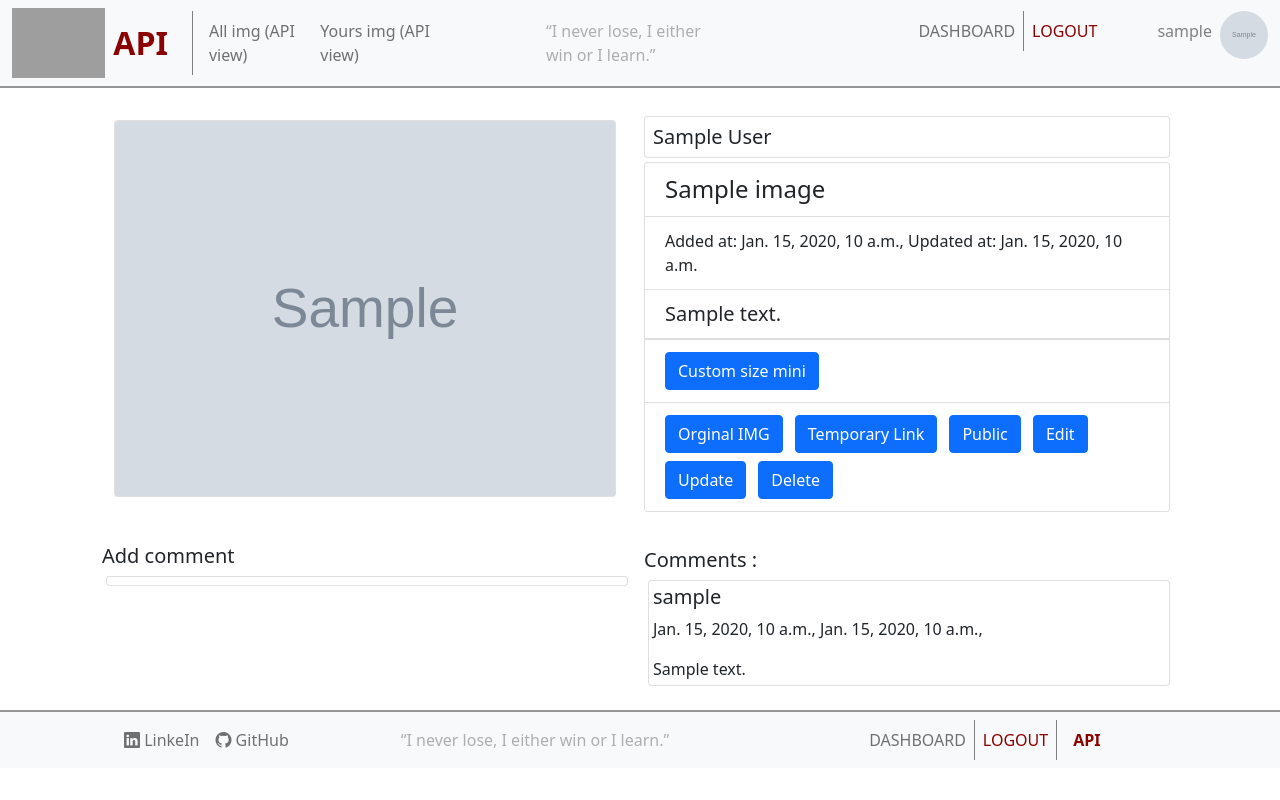
After one commit to annnevvv/mr_bean, a Django app: page /images/image/1/ in a window 1280 px wide. The commit adds this page. Run offline with Django 4.2, Linux system fonts and the light colour scheme; a user stored in the database is signed in; tables that the repository leaves empty hold one stand-in row (values such as "Sample post"); grey boxes marked "Sample" are stand-in pictures; grey boxes are pictures that could not be loaded.

Commit message:
rest code to crud for Image model and dedicated views & templates

```diff
--- a/image_app/models.py
+++ b/image_app/models.py
@@ -1,6 +1,6 @@
 from django.db import models
 from django.contrib.auth.models import User
-from django.core.validators import MinValueValidator, MaxValueValidator
+from django.core.validators import MinValueValidator, MinLengthValidator, MaxValueValidator, MaxLengthValidator
 
 
 def user_uploaded_image_path(instance, filename):
@@ -27,9 +27,9 @@ class ImageComment(models.Model):
     published_at = models.DateTimeField(auto_now_add=True)
     updated_at = models.DateTimeField(auto_now=True)
     text = models.TextField(validators=[
-        MinValueValidator(
+        MinLengthValidator(
             limit_value=30, message="The text must contain at least 30 characters."),
-        MaxValueValidator(
+        MaxLengthValidator(
             limit_value=3000, message="The text cannot exceed 3000 characters."),
     ]
     )
--- /dev/null
+++ b/image_app/templates/image_app/image_detail.html
@@ -0,0 +1,98 @@
+{% extends "base.html" %} {% load static %} {% load customtags %} {% comment %}
+{% endcomment %} {% block content %}
+
+<article class="container">
+  <section class="d-flex flex-wrap m-3">
+    <div class="col">
+      <div class="card m-3">
+        <img
+          class="card-img-top"
+          src="{{ image_instance.image_file.url }}"
+          alt="{{ image_instance.title }}"
+        />
+      </div>
+    </div>
+
+    <div class="col m-2">
+      <div class="card m-1">
+        <h5 class="card-title m-2">{{ user_profile.tier }}</h5>
+      </div>
+
+      <div class="card m-1">
+        <ul class="list-group list-group-flush">
+          <li class="list-group-item">
+            <h4 class="card-title m-1">{{ image_instance.title }}</h4>
+          </li>
+          <li class="list-group-item">
+            <p class="card-text m-1">
+              Added at: {{ image_instance.uploaded_at }}, Updated at:
+              {{image_instance.updated_date }}
+            </p>
+          </li>
+          <li class="list-group-item">
+            <h5 class="card-title m-1">
+              {{ image_instance.short_description }}
+            </h5>
+          </li>
+        </ul>
+        <ul class="list-group list-group-flush">
+          <li class="list-group-item">
+            {% for mini in user_profile.tier.mini_size.all %}
+            <a href="#" class="btn btn-primary m-1"
+              >{{mini.height}}x{{mini.width}}</a
+            >
+            {% endfor %}<a href="#" class="btn btn-primary m-1"
+              >Custom size mini</a
+            >
+          </li>
+
+          <li class="list-group-item">
+            <a href="#" class="btn btn-primary m-1">Orginal IMG</a>
+            <a href="#" class="btn btn-primary m-1">Temporary Link</a>
+
+            <a href="#" class="btn btn-primary m-1">Public</a>
+            <a href="#" class="btn btn-primary m-1">Edit</a>
+            <a
+              href="{% url 'image_app:image_update' pk=image_instance.pk %}"
+              class="btn btn-primary m-1"
+              >Update</a
+            >
+
+            <a
+              href="{% url 'image_app:image_delete' pk=image_instance.pk %}"
+              class="btn btn-primary m-1"
+              >Delete</a
+            >
+          </li>
+        </ul>
+      </div>
+    </div>
+  </section>
+  <section class="d-flex flex-wrap m-3">
+    <div class="col">
+      <div class="m-1">
+        <h5>Add comment</h5>
+        <div class="card p-1 m-1"></div>
+      </div>
+    </div>
+
+    <div class="col m-1">
+      <div class="m-1">
+        <h5>Comments :</h5>
+
+        {% for comment in image_comments %}
+
+        <div class="card p-1 m-1">
+          <h5>{{comment.user}}</h5>
+          <p class="card-text">
+            {{comment.published_at}}, {{comment.updated_at}},
+          </p>
+          <p class="card-text">{{comment.text}}</p>
+        </div>
+        {% endfor %}
+      </div>
+    </div>
+  </section>
+</article>
+
+{% endblock %}
--- a/image_app/urls.py
+++ b/image_app/urls.py
@@ -1,14 +1,30 @@
 from django.urls import path
 
-from .views import ImageFormView, SuccessView, GenerateExpiringLinkView, generate_thumbnail
+from .views import ImageFormView, SuccessView, GenerateExpiringLinkView, generate_thumbnail, ImageDetailView, ImageUpdateView, ImageDeleteView
+
 
 app_name = 'image_app'
 
 urlpatterns = [
+
+    # CRUD
     path('form_upload_img', ImageFormView.as_view(), name='form-upload-img'),
-    path('success', SuccessView.as_view(),
-         name='success'),
+    path('image/<int:pk>/update/', ImageUpdateView.as_view(),
+         name='image_update'),
+    path('image/<int:pk>/delete/', ImageDeleteView.as_view(),
+         name='image_delete'),
+
+
+    # DETAIL
+    path('image/<int:pk>/', ImageDetailView.as_view(), name='image_detail'),
+
+    # THUMBNAIL GENERATE
     path('generate-thumbnail', generate_thumbnail, name='generate-thumbnail'),
     path('generate_expiring_link/<int:image_id>/<int:th_time>',
          GenerateExpiringLinkView.as_view()),
+
+    # OTHER
+    path('success', SuccessView.as_view(),
+         name='success'),
+
 ]
--- a/image_app/views.py
+++ b/image_app/views.py
@@ -1,20 +1,25 @@
 
-from django.shortcuts import render
+from io import BytesIO
+from django import forms
+from django.http import Http404, HttpResponse
+from django.shortcuts import get_object_or_404, render
 from django.views import View
 from django.views.generic import TemplateView, ListView
 from django.views.generic.edit import FormView
 from django.contrib.auth.mixins import LoginRequiredMixin
 from django.contrib.auth.decorators import login_required
 from django.urls import reverse_lazy
+from django.views.generic import DetailView, UpdateView, DeleteView
 
 from .serializers import ImageModelSerializer, ImageCommentModelSerializer
 from rest_framework.viewsets import ModelViewSet
 
 from .forms import ImageForm, ExpiringLinkForm
 from .models import Image, ImageComment, ExpiringLink
+from users_app.models import UserAccountTier, UserProfile
 
 
-from datetime import timedelta
+from datetime import timedelta, timezone
 
 
 class ImageFormView(LoginRequiredMixin, FormView):
@@ -31,6 +36,59 @@ class ImageFormView(LoginRequiredMixin, FormView):
 
 class SuccessView(TemplateView):
     template_name = 'success.html'
+
+
+class ImageDetailView(DetailView):
+    model = Image
+    template_name = 'image_app/image_detail.html'
+    context_object_name = 'image_instance'
+    pk_url_kwarg = 'pk'
+
+    def get_context_data(self, **kwargs):
+        context = super().get_context_data(**kwargs)
+
+        image_comments = ImageComment.objects.filter(img=self.object)
+        tiers = UserAccountTier.objects.all()
+        user_profile = UserProfile.objects.get(user=self.request.user.id)
+
+        context['image_comments'] = image_comments
+        context['tiers'] = tiers
+        context['user_profile'] = user_profile
+        return context
+
+
+class ImageUpdateForm(forms.ModelForm):
+    class Meta:
+        model = Image
+        fields = "__all__"
+
+
+class ImageUpdateView(UpdateView):
+    model = Image
+    template_name = 'image_app/image_update.html'
+    form_class = ImageUpdateForm
+    success_url = reverse_lazy('image_app:success')
+
+    # def get_success_url(self):
+    #     return reverse_lazy('success')
+
+    # def get_success_url(self):
+    #     return reverse_lazy('image_detail', kwargs={'pk': self.object.pk})
+
+
+class ImageDeleteView(DeleteView):
+    model = Image
+    template_name = 'image_app/image_delete.html'
+    success_url = reverse_lazy('image_app:success')
+
+
+# class ImageMixin:
+#     model = Image
+#     template_name = 'image_app/image_update_delete.html'
+#     form_class = ImageUpdateForm
+
+#     def get_success_url(self):
+#         return reverse_lazy('image_detail', kwargs={'pk': self.object.pk})
 
 
 class GenerateExpiringLinkView(LoginRequiredMixin, View):
@@ -92,7 +150,7 @@ class GenerateExpiringLinkView(LoginRequiredMixin, View):
 
 @login_required
 def generate_thumbnail(request, image_id, th_width, th_height):
-    image = SendedImage.objects.get(pk=image_id)
+    image = Image.objects.get(pk=image_id)
 
     if image.image_file.name.lower().endswith(('.jpg', '.jpeg', '.png')):
         img = Image.open(image.image_file.path)
@@ -129,7 +187,7 @@ class GenerateExpiringLinkView(LoginRequiredMixin, View):
     template_name = 'image_app/generate-exp-link.html'
 
     def get(self, request, image_id, th_time=310):
-        image = SendedImage.objects.get(pk=image_id)
+        image = Image.objects.get(pk=image_id)
         form = ExpiringLinkForm()
 
         try:
@@ -141,7 +199,7 @@ class GenerateExpiringLinkView(LoginRequiredMixin, View):
                           {'image': image, 'form': form, 'links': False})
 
     def post(self, request, image_id, th_time=310):
-        image = SendedImage.objects.get(pk=image_id)
+        image = Image.objects.get(pk=image_id)
         form = ExpiringLinkForm(
             request.POST)  # request.POSt - for make work form in adding links
 
@@ -183,7 +241,7 @@ class GenerateExpiringLinkView(LoginRequiredMixin, View):
 
 
 def show_generate_thumbnail(request, image_id, link_name):
-    image = SendedImage.objects.get(pk=image_id)
+    image = Image.objects.get(pk=image_id)
     link = ExpiringLink.objects.get(name=link_name)
 
     current_time = timezone.now()
--- a/mr_bean/settings.py
+++ b/mr_bean/settings.py
@@ -44,7 +44,7 @@ INSTALLED_APPS = [
 
     'api_app',
     'image_app',
-    'users_app'
+    'users_app',
 ]
 
 
--- a/users_app/models.py
+++ b/users_app/models.py
@@ -15,6 +15,7 @@ class UserAccountTier(models.Model):
     mini_size = models.ManyToManyField(MiniatureSize, null=True)
     presence_link_to_org_file = models.BooleanField(default=0)
     ability_to_generate_expiring_links = models.BooleanField(default=0)
+    ability_to_generate_custom_size_mini = models.BooleanField(default=0)
 
     def __str__(self):
         return self.name
```
Also changed, not shown: image_app/templates/image_app/image_delete.html (added, +34 -0 lines), image_app/templates/image_app/image_update.html (added, +19 -0 lines), users_app/templates/users_app/dashboard.html (+47 -18 lines), image_app/migrations/0008_alter_imagecomment_text.py (added), uploads/users/1/uploaded_img/wiz-20230523T140807.png (added), uploads/users/1/uploaded_img/wiz-20230607T114805.png (added), users_app/migrations/0003_useraccounttier_ability_to_generate_custom_size_mini.py (added).
